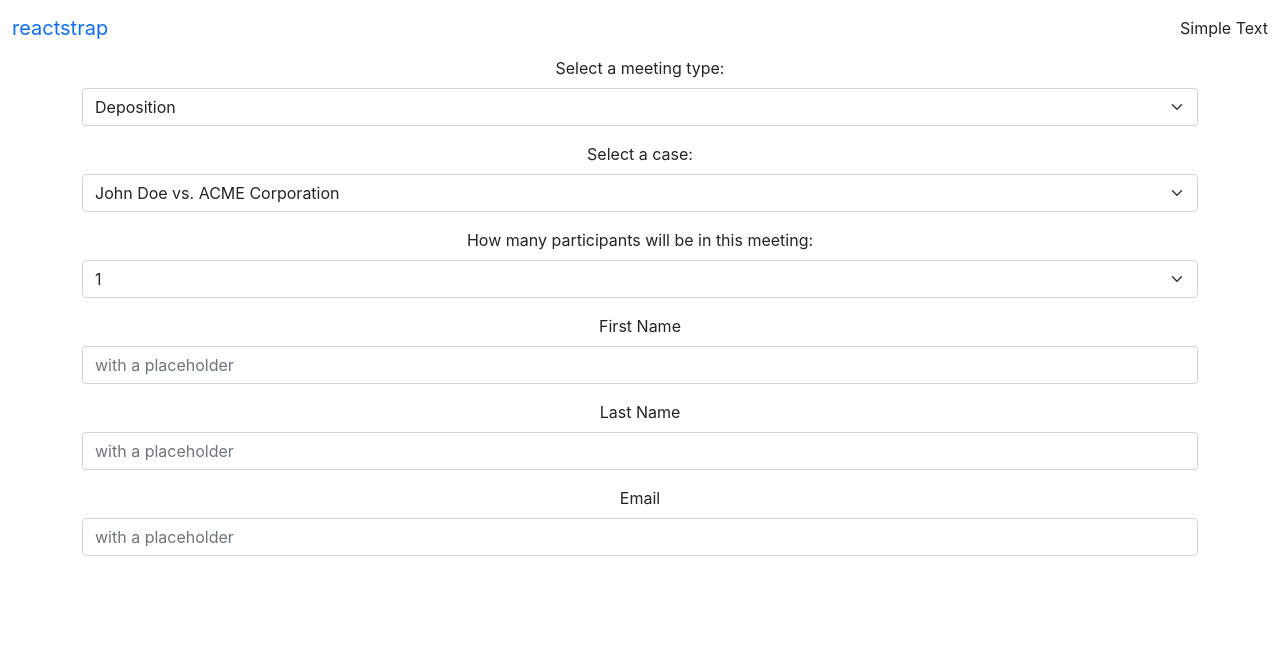
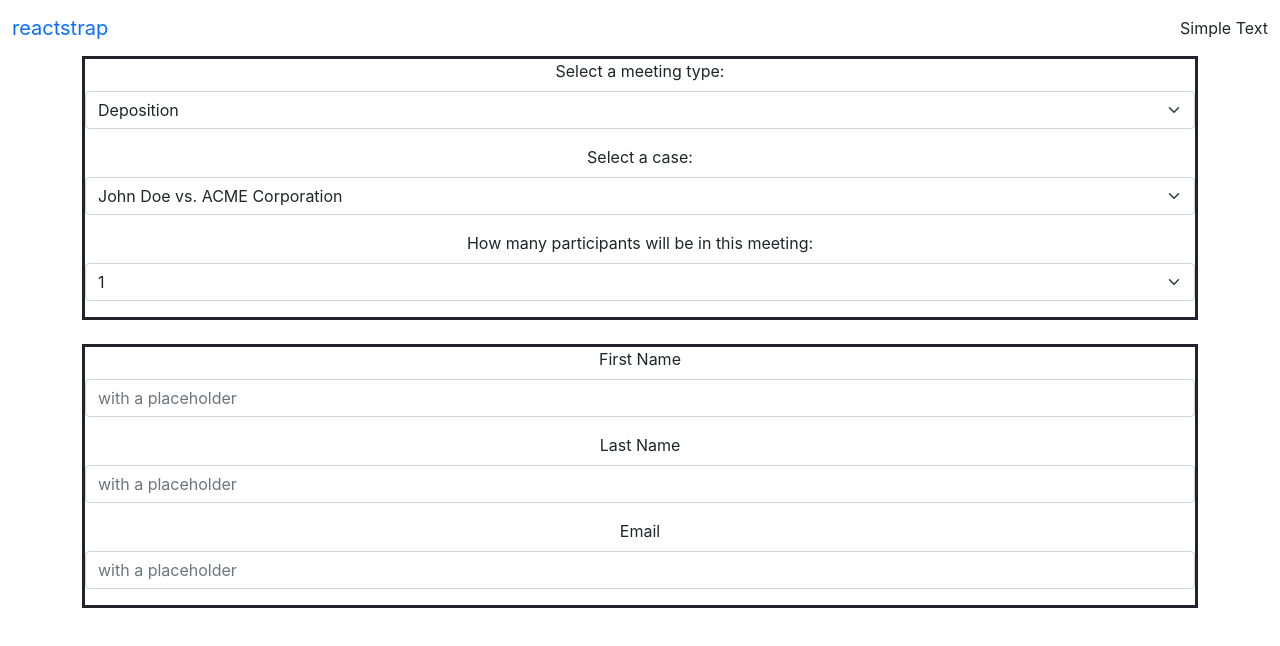
Before and after one commit to benclark1110/meeting-application, a React (Create React App) app in the folder meeting-app/: page / in a window 1280 px wide. Shown: the top 646 px of the page. Built offline with nearby package versions, Linux system fonts and the light colour scheme.

Commit message:
minor updates

```diff
--- a/meeting-app/src/App.tsx
+++ b/meeting-app/src/App.tsx
@@ -11,6 +11,7 @@ const App: React.FC = () => {
       <Header></Header>
       <Container>
         <MeetingInput></MeetingInput>
+        <br/>
         <Participant></Participant>
       </Container>
     </div>
--- a/meeting-app/src/components/add-meeting.tsx
+++ b/meeting-app/src/components/add-meeting.tsx
@@ -9,7 +9,7 @@ const MeetingInput = (props: any) => {
 
   return (
     <div>
-        <Form>
+        <Form style={{border:"solid"}}>
             <FormGroup>
                 <Label for="meetingType">
                 Select a meeting type:
--- a/meeting-app/src/components/add-participant.tsx
+++ b/meeting-app/src/components/add-participant.tsx
@@ -9,7 +9,7 @@ const Participant = (props: any) => {
 
   return (
     <div>
-        <Form>
+        <Form  style={{border:"solid"}}>
             <FormGroup>
                 <Label for="firstName">
                 First Name
```
